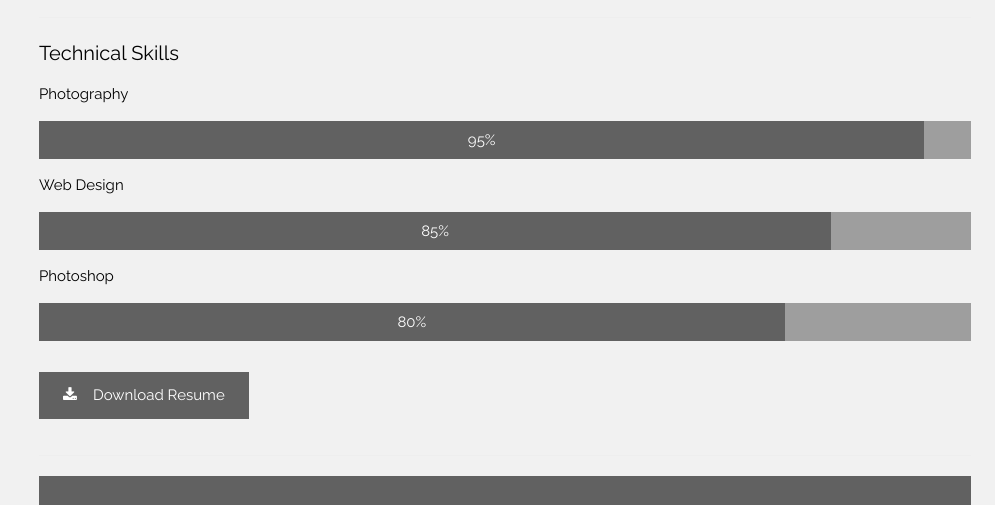
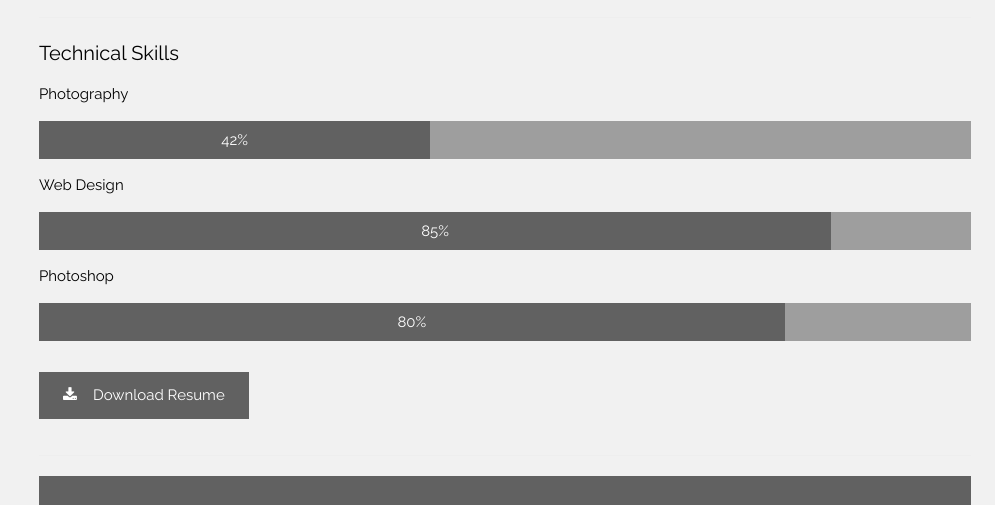
Before and after one commit to ConcreteUmbrella/CTourneyStudios_web, a plain HTML site: page index.html in a window 1280 px wide. Shown: the part 891-1396 px from the top of the page, without its empty margins (285-1280 px from the left). Drawn offline with nearby package versions, Linux system fonts and the light colour scheme.

Commit message:
fucked with shit

```diff
--- a/index.html
+++ b/index.html
@@ -140,7 +140,7 @@ body,h1,h2,h3,h4,h5,h6 {font-family: "Raleway", sans-serif}
     <!-- Progress bars / Skills -->
     <p>Photography</p>
     <div class="w3-grey">
-      <div class="w3-container w3-dark-grey w3-padding w3-center" style="width:95%">95%</div>
+      <div class="w3-container w3-dark-grey w3-padding w3-center" style="width:42%">42%</div>
     </div>
     <p>Web Design</p>
     <div class="w3-grey">
```
